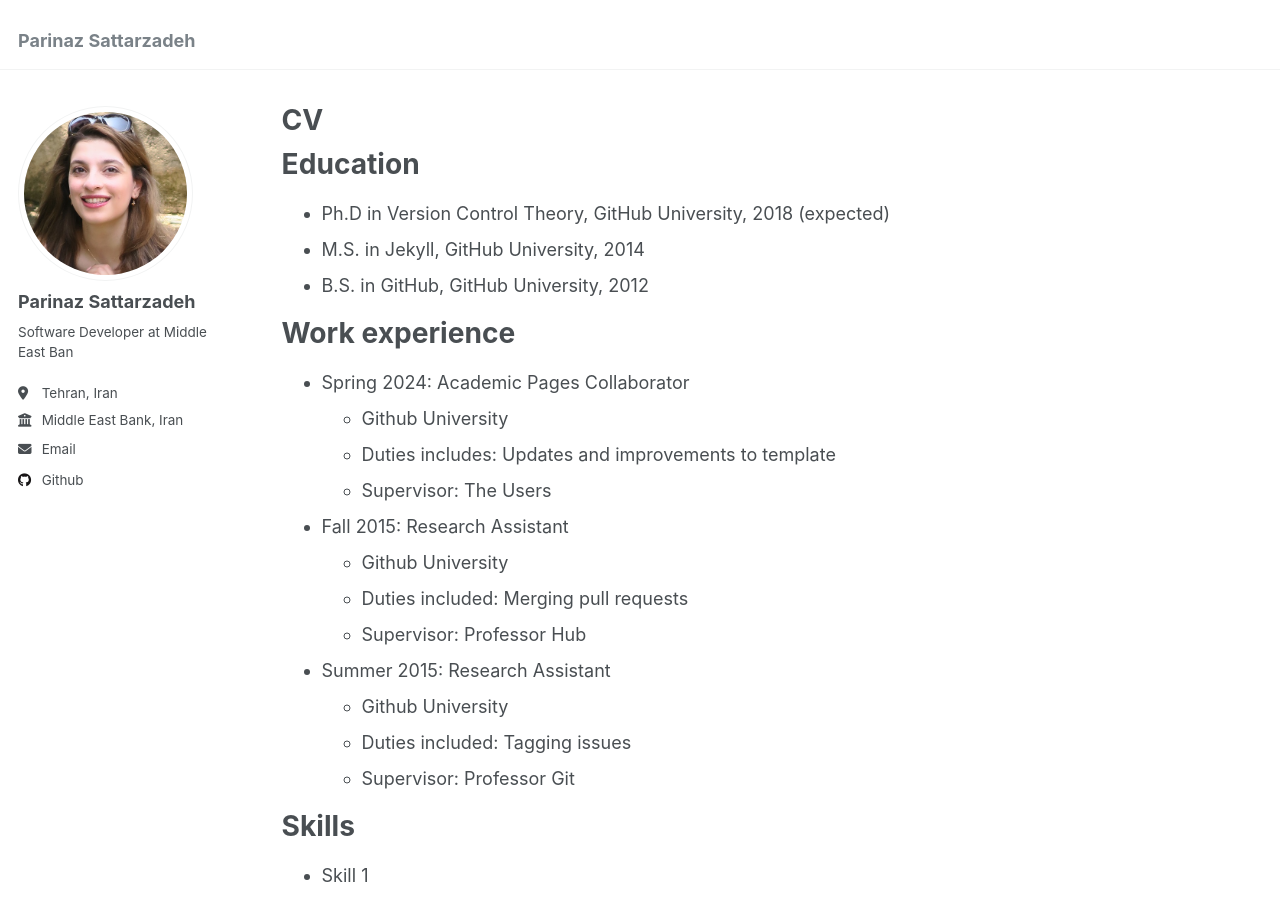
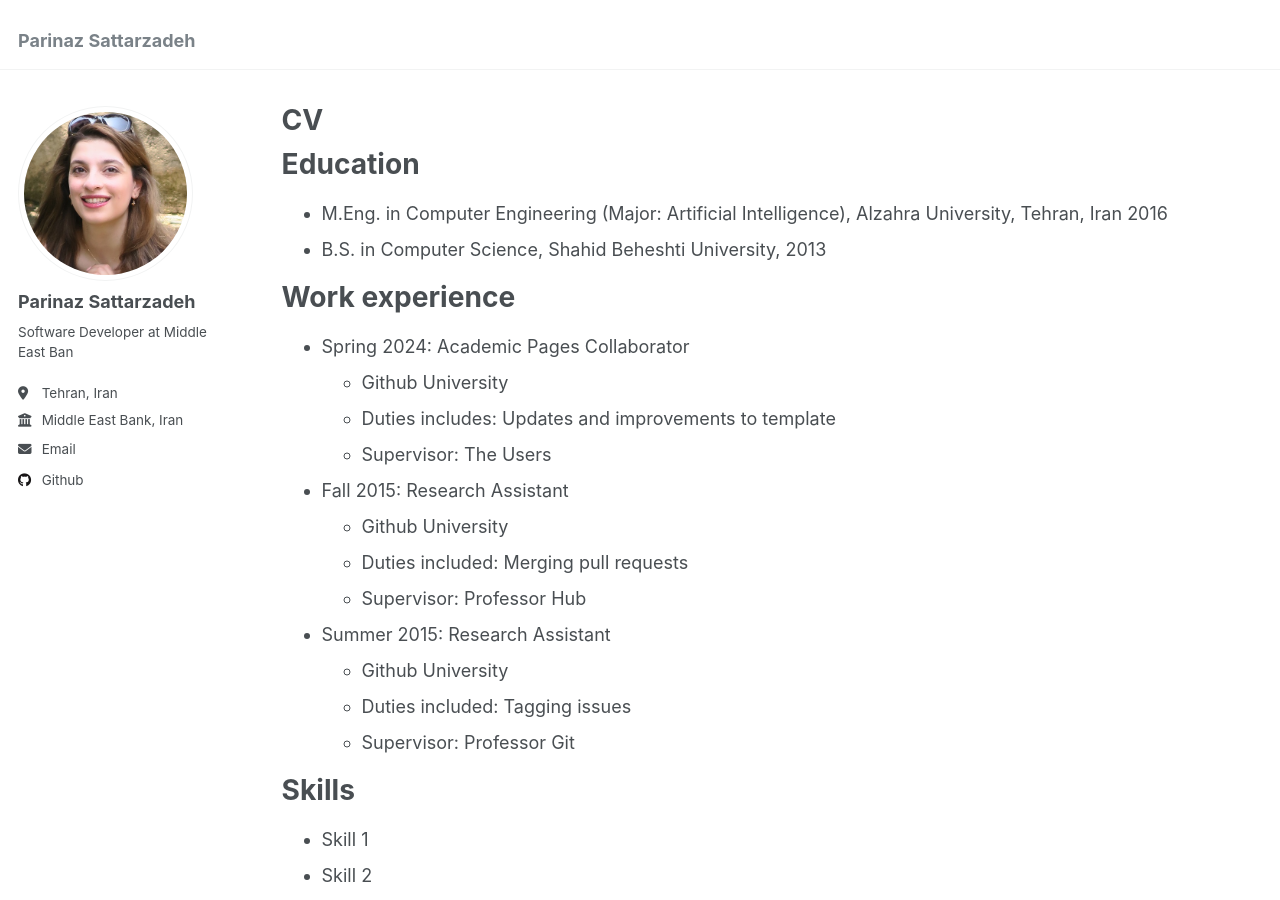
Before and after one commit to parinaz-st/parinaz-st.github.io, a Jekyll site: the page built from _pages/cv.md, in a window 1280 px wide and 900 px high. Built offline with Jekyll 4.4.1, drawn with Linux system fonts in a browser that asks for light colours.

Commit message:
Update cv.md

```diff
--- a/_pages/cv.md
+++ b/_pages/cv.md
@@ -11,9 +11,8 @@ redirect_from:
 
 Education
 ======
-* Ph.D in Version Control Theory, GitHub University, 2018 (expected)
-* M.S. in Jekyll, GitHub University, 2014
-* B.S. in GitHub, GitHub University, 2012
+* M.Eng. in Computer Engineering (Major: Artificial Intelligence), Alzahra University, Tehran, Iran 2016
+* B.S. in Computer Science, Shahid Beheshti University, 2013
 
 Work experience
 ======
```
